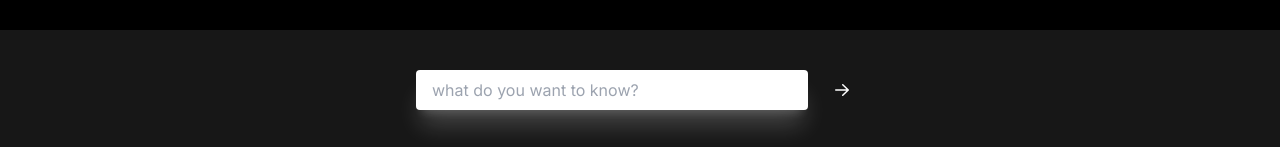
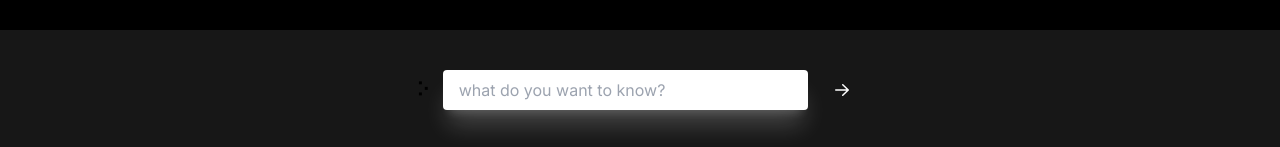
Before and after one commit to 0xDebabrata/replit-ai-chatbot, a Next.js app: page / in a window 1280 px wide. Shown: the part 650-797 px from the top of the page. Built offline with nearby package versions, Linux system fonts and the light colour scheme.

Commit message:
add replit emoji

```diff
--- a/src/app/page.tsx
+++ b/src/app/page.tsx
@@ -71,8 +71,9 @@ export default function Home() {
       <div className='w-full bg-neutral-900'>
         <form
           onSubmit={handleSubmit}
-          className='w-full max-w-md my-10 mx-auto flex space-x-3'
+          className='w-full max-w-md my-10 mx-auto flex space-x-3 items-center'
         >
+          <span className='text-xl'>⠕</span>
           <input
             type='text'
             value={input}
```
